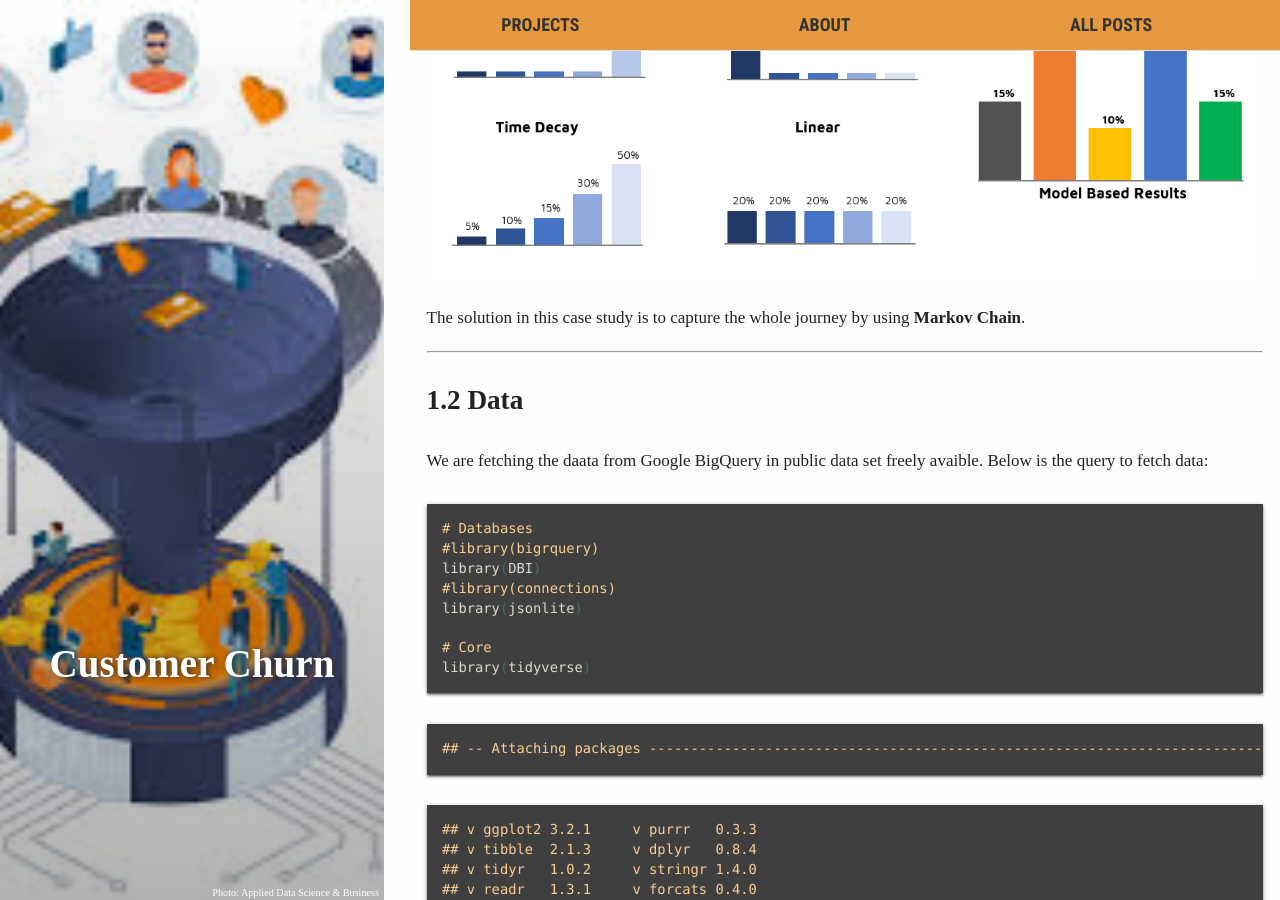
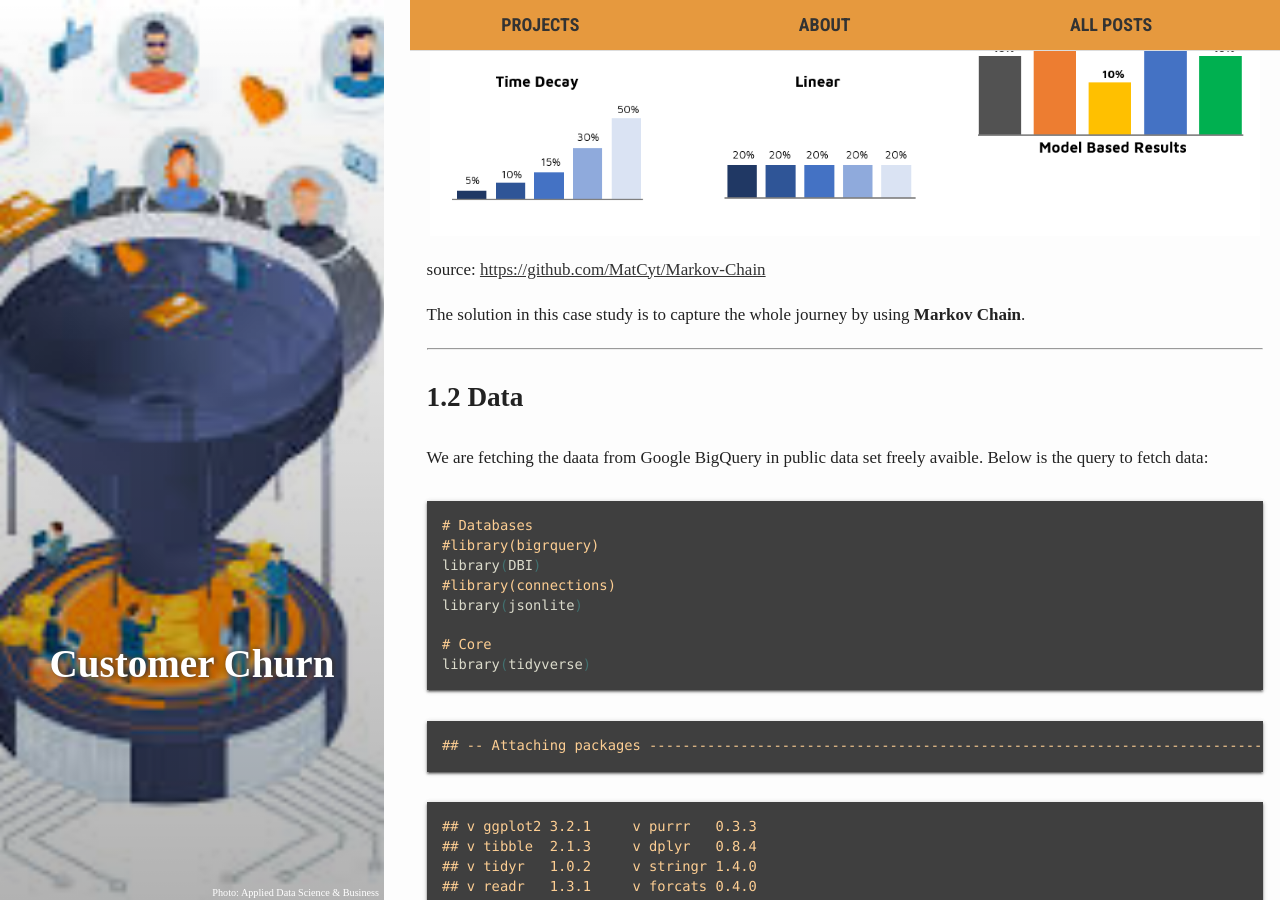
Before and after one commit to yashkarwa/Yashkarwa.github.io, a Jekyll site: the page built from _posts/2020-02-03-Marketing_Attribution.md, in a window 1280 px wide and 900 px high, scrolled down 1129 px. Built offline with Jekyll 4.4.1, drawn with Linux system fonts in a browser that asks for light colours; formulas are drawn with MathJax 3; comment, search, counter and statistics services are not loaded.

Commit message:
Update 2020-02-03-Marketing_Attribution.md

```diff
--- a/_posts/2020-02-03-Marketing_Attribution.md
+++ b/_posts/2020-02-03-Marketing_Attribution.md
@@ -36,9 +36,8 @@
 We can use any of the Heuristic Models and mostly used in the industry is the **Last Touch** Model. The problem in the heuristic model is not to consider all the different channels from the application, which will hurt the overall conversion funnel.
 
 
-<https://github.com/MatCyt/Markov-Chain>
-
-![png](/assets/images/MA/AttributionApproach.PNG)
+![png](/assets/images/MA/AttributionApproach.png)
+source: <https://github.com/MatCyt/Markov-Chain>
 
 The solution in this case study is to capture the whole journey by using **Markov Chain**.
 
```
